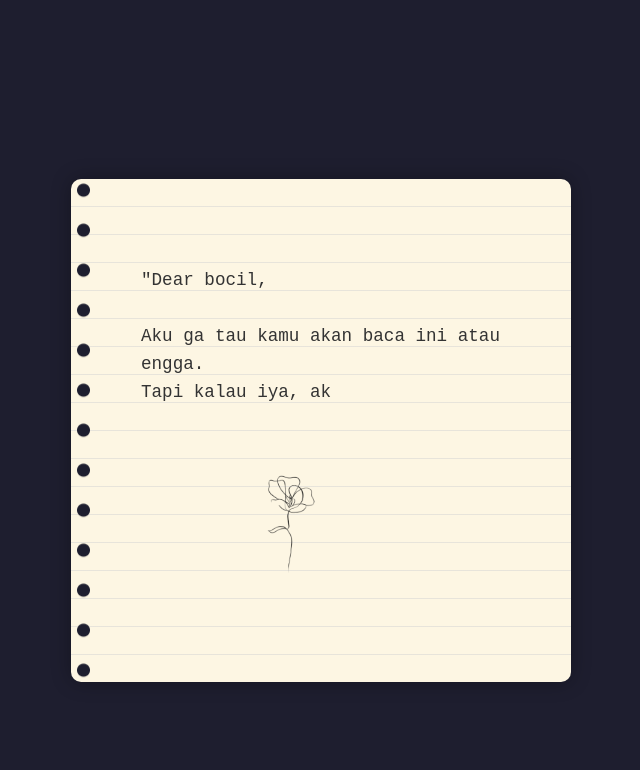
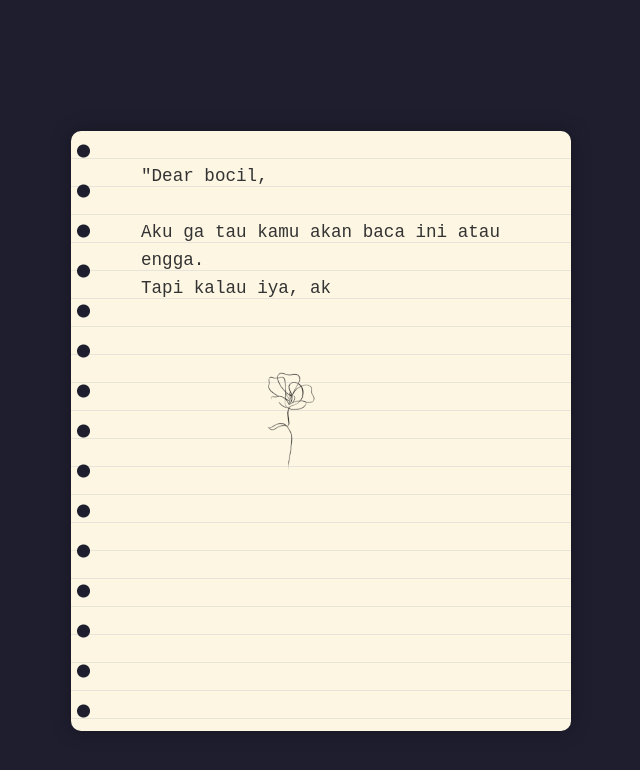
Before and after one commit to kingborn96-dev/letter-niel, a plain HTML site: page index.html in a window 1280 px wide. Both pictures are taken after a click on the button "Read it". Shown: the whole page, without its empty margins (319-959 px from the left). Drawn offline with Linux system fonts and the light colour scheme.

Commit message:
Update style.css

```diff
--- a/style.css
+++ b/style.css
@@ -47,7 +47,7 @@ body {
   border-radius: 10px;
   width: 80%;
   max-width: 500px;
-  max-height: 80vh;
+  height: 600px;
   overflow-y: auto;
   box-shadow: 0 0 20px rgba(0, 0, 0, 0.3);
   font-size: 1.1rem;
@@ -60,7 +60,7 @@ body {
   overflow: visible;
 }
 .letter p {
-  margin-top: 0;
+  margin-top: -55px;
   overflow: hidden;
 }
 .letter::before {
@@ -78,7 +78,7 @@ body {
 }
 .signature {
   position: block;
-  bottom: 20px;
+  bottom: -20px;
   right: 6px;
   width: 180px;
   opacity: 0.9;
```
